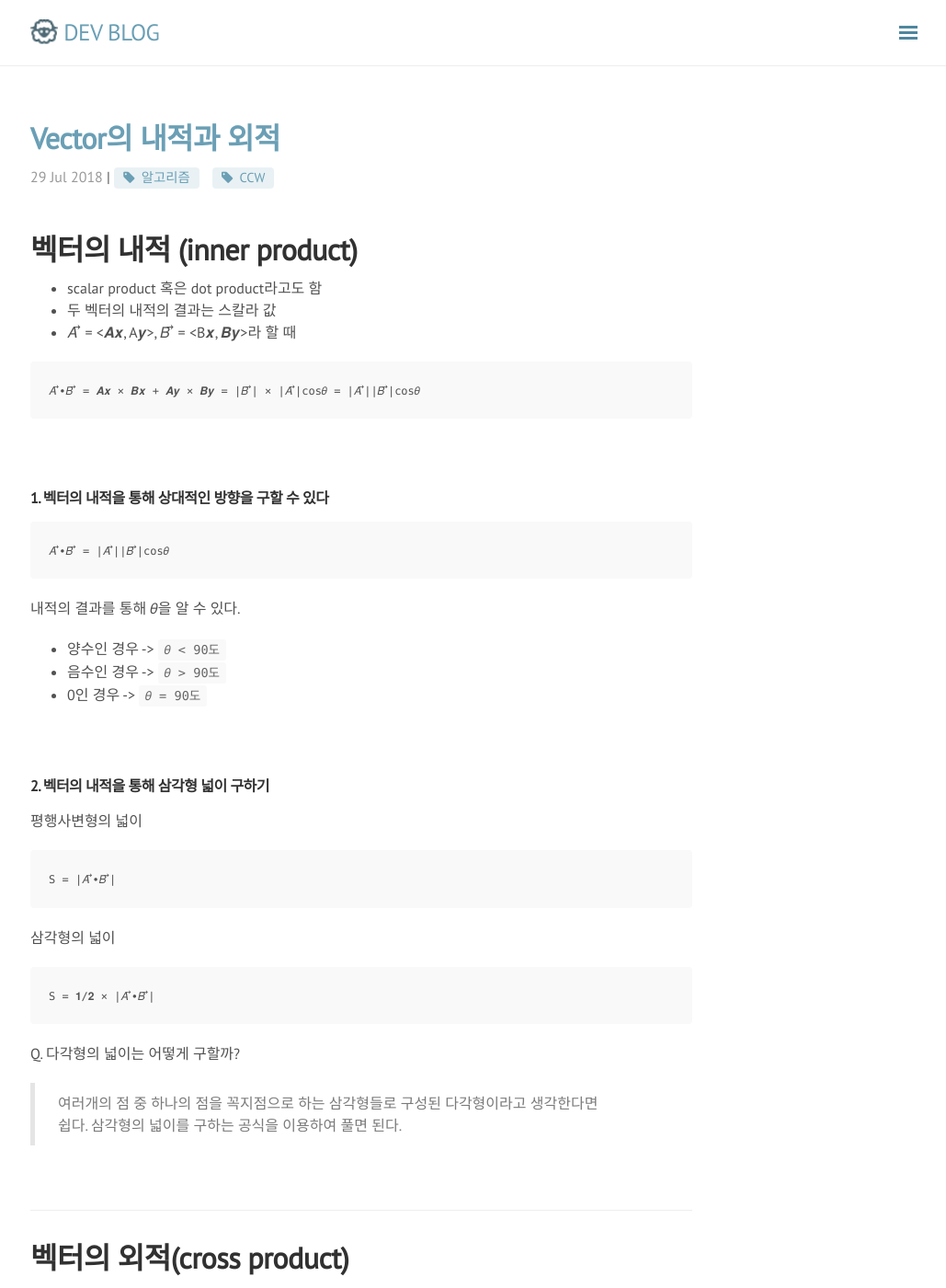
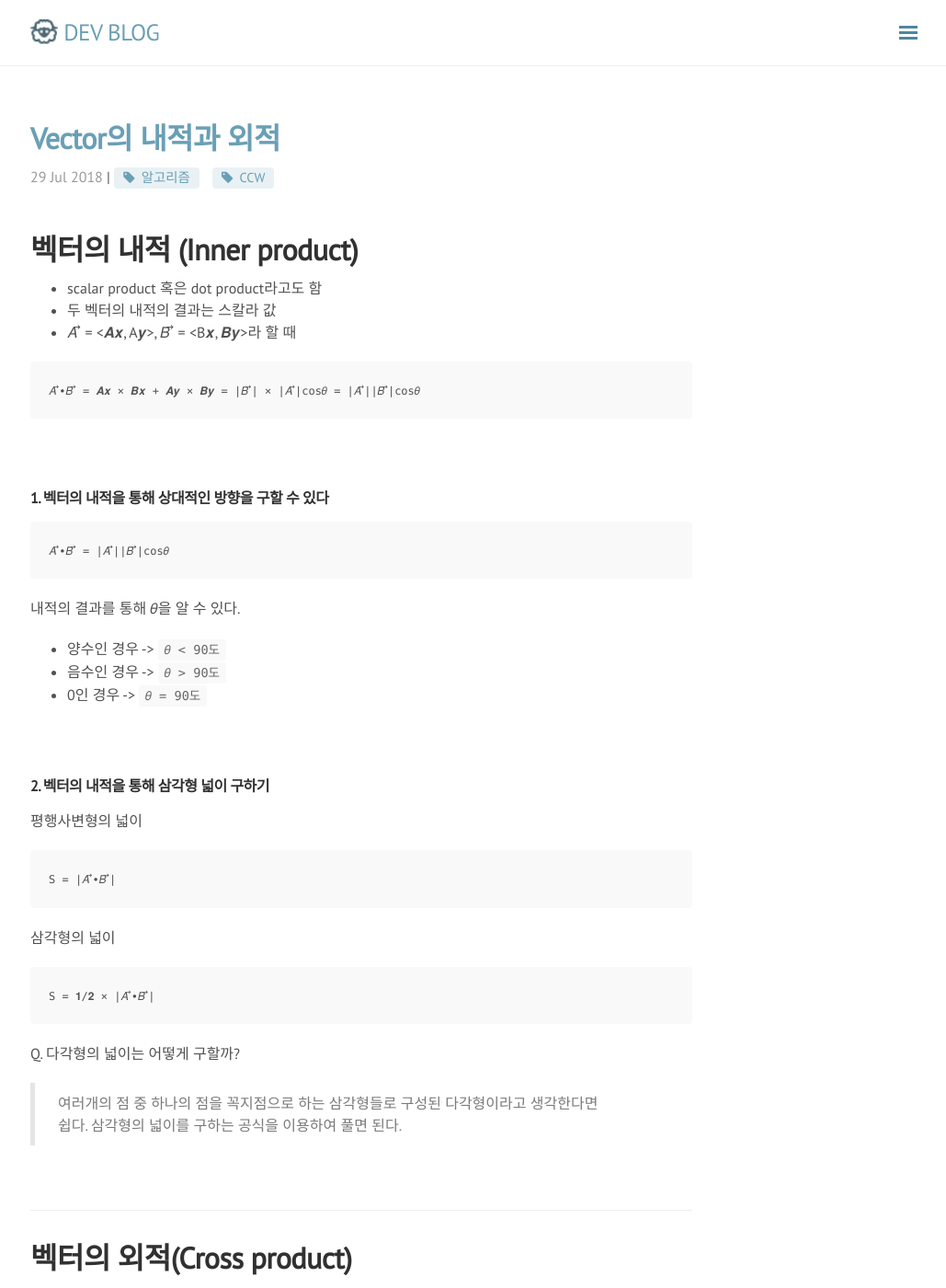
Before and after one commit to rmcodestar/rmcodestar.github.io, a Jekyll site: the page built from _posts/2018-07-29-vector-product.md, in a window 1280 px wide and 1400 px high. Shown: the whole window at 92% size, without its empty margins (247-1276 px from the left). Built offline with Jekyll 4.4.1, drawn with Linux system fonts in a browser that asks for light colours; nearby versions of some CDN libraries; comment, search, counter and statistics services are not loaded.

```diff
--- a/_posts/2018-07-29-vector-product.md
+++ b/_posts/2018-07-29-vector-product.md
@@ -5,7 +5,7 @@ category: 알고리즘
 tag: [알고리즘, CCW]
 ---
 
-# 벡터의 내적 (inner product)
+# 벡터의 내적 (Inner product)
 * scalar product 혹은 dot product라고도 함
 * 두 벡터의 내적의 결과는 스칼라 값
 * 𝐴 ⃗ = <𝑨𝒙, A𝒚>, 𝐵 ⃗ = <B𝒙, 𝑩𝒚>라 할 때
@@ -49,7 +49,7 @@ Q. 다각형의 넓이는 어떻게 구할까?
 
 ***
 
-# 벡터의 외적(cross product)
+# 벡터의 외적(Cross product)
 * 외적의 결과는 또 다른 벡터의 값
 * 𝐴 ⃗ = <𝑨𝒙, 𝑨𝒚, 𝑨𝒛>, 𝐵 ⃗ = <𝑩𝒙, 𝑩𝒚, 𝑩𝒛>일 때
 
```
